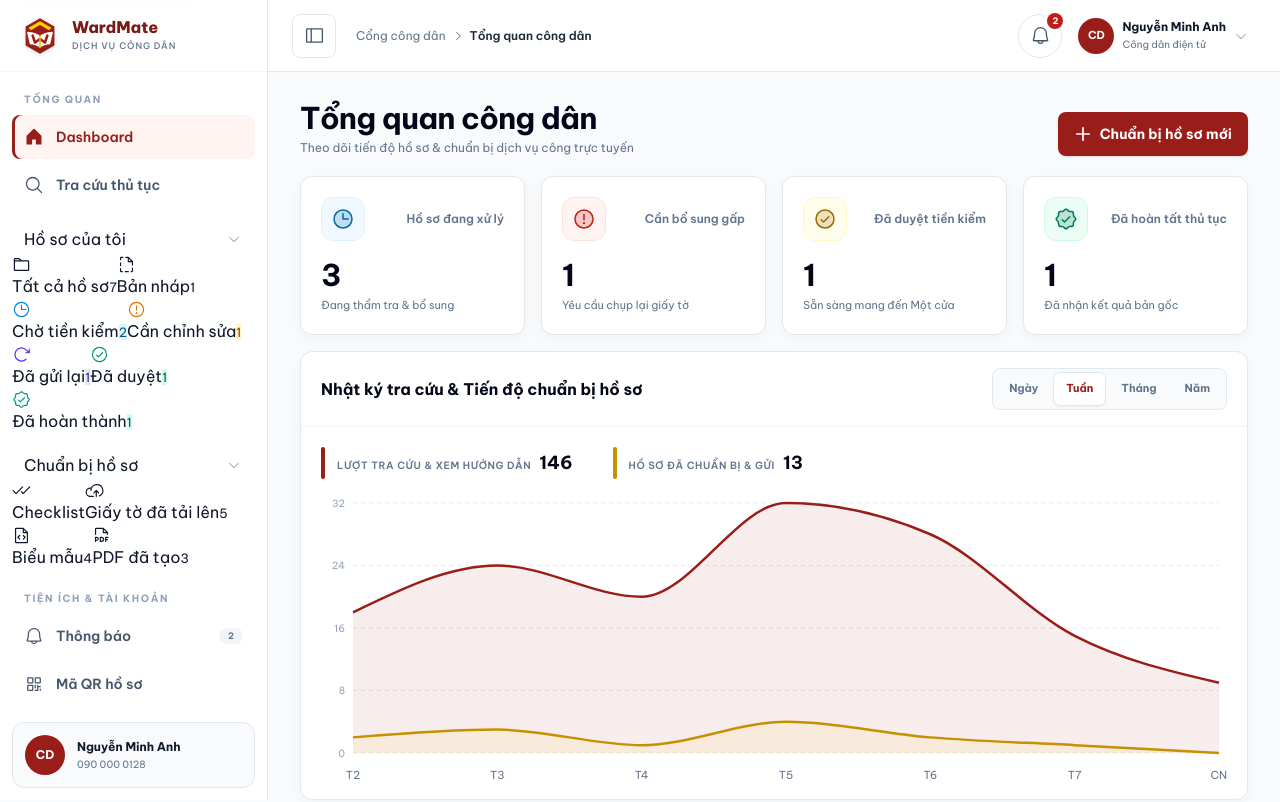
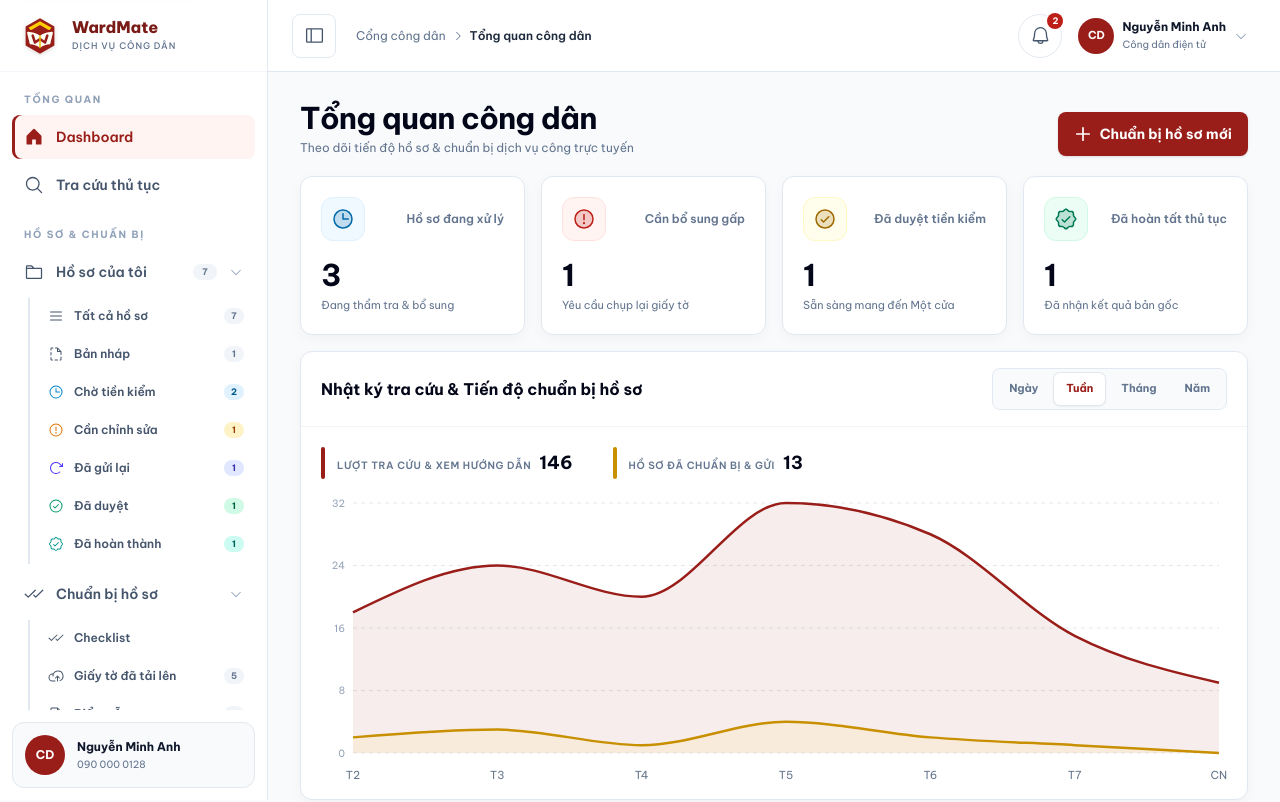
Before and after one commit to wardmate-capstone/wardmate-frontend, a React (Vite) app: page /citizen in a window 1280 px wide. Shown: the top 802 px of the page. Built offline with nearby package versions, Linux system fonts and the light colour scheme.

Commit message:
Edit Citizen

```diff
--- a/src/pages/citizen/CitizenPage.tsx
+++ b/src/pages/citizen/CitizenPage.tsx
@@ -386,60 +386,63 @@ export function CitizenPage() {
             </button>
           </div>
 
-          {/* Nhóm 2: Hồ sơ của tôi */}
+          {/* Nhóm 2: Hồ sơ & Chuẩn bị */}
           <div className="admin-nav-section">
-            <div className="flex items-center justify-between px-3 mb-1">
-              <p className="!m-0">Hồ sơ của tôi</p>
+            <p>Hồ sơ & Chuẩn bị</p>
+
+            {/* Mục cha: Hồ sơ của tôi */}
+            <button
+              type="button"
+              className={`admin-nav-parent ${isDossierSection ? 'is-active' : ''}`}
+              onClick={() => setIsDossiersExpanded((prev) => !prev)}
+              title={sidebarCollapsed ? 'Hồ sơ của tôi' : undefined}
+              aria-expanded={isDossiersExpanded}
+            >
+              <Folder size={20} aria-hidden="true" weight={isDossierSection ? 'fill' : 'regular'} />
+              <span>Hồ sơ của tôi</span>
+              {dossierCounts.all > 0 && <small>{dossierCounts.all}</small>}
               {!sidebarCollapsed && (
+                <CaretDown
+                  size={14}
+                  className={`text-slate-400 transition-transform duration-200 shrink-0 ${
+                    isDossiersExpanded ? '' : '-rotate-90'
+                  }`}
+                />
+              )}
+            </button>
+
+            {/* Các nhánh con của Hồ sơ của tôi */}
+            {(isDossiersExpanded || sidebarCollapsed) && (
+              <div className="admin-subnav-tree">
                 <button
                   type="button"
-                  onClick={() => setIsDossiersExpanded(!isDossiersExpanded)}
-                  className="text-slate-400 hover:text-slate-700 p-0.5 rounded"
-                  aria-label={isDossiersExpanded ? 'Thu gọn hồ sơ' : 'Mở rộng hồ sơ'}
-                >
-                  <CaretDown
-                    size={14}
-                    className={`transition-transform duration-200 ${isDossiersExpanded ? '' : '-rotate-90'}`}
-                  />
-                </button>
-              )}
-            </div>
-
-            {/* Các nhánh con của Hồ sơ của tôi */}
-            {(isDossiersExpanded || sidebarCollapsed) && (
-              <div className="space-y-0.5">
-                <button
-                  type="button"
-                  className={activeSection === 'dossiers_all' ? 'is-active' : ''}
-                  aria-current={activeSection === 'dossiers_all' ? 'page' : undefined}
+                  className={`admin-subnav-btn ${activeSection === 'dossiers_all' ? 'is-active' : ''}`}
                   onClick={() => selectSection('dossiers_all')}
                   title={sidebarCollapsed ? 'Tất cả hồ sơ' : undefined}
                 >
-                  <Folder size={19} aria-hidden="true" weight={activeSection === 'dossiers_all' ? 'fill' : 'regular'} />
+                  <List size={16} aria-hidden="true" />
                   <span>Tất cả hồ sơ</span>
                   {dossierCounts.all > 0 && <small>{dossierCounts.all}</small>}
                 </button>
 
                 <button
                   type="button"
-                  className={activeSection === 'dossiers_draft' ? 'is-active' : ''}
-                  aria-current={activeSection === 'dossiers_draft' ? 'page' : undefined}
+                  className={`admin-subnav-btn ${activeSection === 'dossiers_draft' ? 'is-active' : ''}`}
                   onClick={() => selectSection('dossiers_draft')}
                   title={sidebarCollapsed ? 'Bản nháp' : undefined}
                 >
-                  <FileDashed size={19} aria-hidden="true" />
+                  <FileDashed size={16} aria-hidden="true" />
                   <span>Bản nháp</span>
                   {dossierCounts.draft > 0 && <small>{dossierCounts.draft}</small>}
                 </button>
 
                 <button
                   type="button"
-                  className={activeSection === 'dossiers_pending' ? 'is-active' : ''}
-                  aria-current={activeSection === 'dossiers_pending' ? 'page' : undefined}
+                  className={`admin-subnav-btn ${activeSection === 'dossiers_pending' ? 'is-active' : ''}`}
                   onClick={() => selectSection('dossiers_pending')}
                   title={sidebarCollapsed ? 'Chờ tiền kiểm' : undefined}
                 >
-                  <Clock size={19} aria-hidden="true" className="text-sky-600" />
+                  <Clock size={16} aria-hidden="true" className="text-sky-600" />
                   <span>Chờ tiền kiểm</span>
                   {dossierCounts.pending > 0 && (
                     <small className="!bg-sky-100 !text-sky-800">{dossierCounts.pending}</small>
@@ -448,12 +451,11 @@ export function CitizenPage() {
 
                 <button
                   type="button"
-                  className={activeSection === 'dossiers_need_revision' ? 'is-active' : ''}
-                  aria-current={activeSection === 'dossiers_need_revision' ? 'page' : undefined}
+                  className={`admin-subnav-btn ${activeSection === 'dossiers_need_revision' ? 'is-active' : ''}`}
                   onClick={() => selectSection('dossiers_need_revision')}
                   title={sidebarCollapsed ? 'Cần chỉnh sửa' : undefined}
                 >
-                  <WarningCircle size={19} aria-hidden="true" className="text-amber-600" />
+                  <WarningCircle size={16} aria-hidden="true" className="text-amber-600" />
                   <span>Cần chỉnh sửa</span>
                   {dossierCounts.need_revision > 0 && (
                     <small className="!bg-amber-100 !text-amber-800">{dossierCounts.need_revision}</small>
@@ -462,12 +464,11 @@ export function CitizenPage() {
 
                 <button
                   type="button"
-                  className={activeSection === 'dossiers_resubmitted' ? 'is-active' : ''}
-                  aria-current={activeSection === 'dossiers_resubmitted' ? 'page' : undefined}
+                  className={`admin-subnav-btn ${activeSection === 'dossiers_resubmitted' ? 'is-active' : ''}`}
                   onClick={() => selectSection('dossiers_resubmitted')}
                   title={sidebarCollapsed ? 'Đã gửi lại' : undefined}
                 >
-                  <ArrowClockwise size={19} aria-hidden="true" className="text-indigo-600" />
+                  <ArrowClockwise size={16} aria-hidden="true" className="text-indigo-600" />
                   <span>Đã gửi lại</span>
                   {dossierCounts.resubmitted > 0 && (
                     <small className="!bg-indigo-100 !text-indigo-800">{dossierCounts.resubmitted}</small>
@@ -476,12 +477,11 @@ export function CitizenPage() {
 
                 <button
                   type="button"
-                  className={activeSection === 'dossiers_approved' ? 'is-active' : ''}
-                  aria-current={activeSection === 'dossiers_approved' ? 'page' : undefined}
+                  className={`admin-subnav-btn ${activeSection === 'dossiers_approved' ? 'is-active' : ''}`}
                   onClick={() => selectSection('dossiers_approved')}
                   title={sidebarCollapsed ? 'Đã duyệt' : undefined}
                 >
-                  <CheckCircle size={19} aria-hidden="true" className="text-emerald-600" />
+                  <CheckCircle size={16} aria-hidden="true" className="text-emerald-600" />
                   <span>Đã duyệt</span>
                   {dossierCounts.approved > 0 && (
                     <small className="!bg-emerald-100 !text-emerald-800">{dossierCounts.approved}</small>
@@ -490,12 +490,11 @@ export function CitizenPage() {
 
                 <button
                   type="button"
-                  className={activeSection === 'dossiers_completed' ? 'is-active' : ''}
-                  aria-current={activeSection === 'dossiers_completed' ? 'page' : undefined}
+                  className={`admin-subnav-btn ${activeSection === 'dossiers_completed' ? 'is-active' : ''}`}
                   onClick={() => selectSection('dossiers_completed')}
                   title={sidebarCollapsed ? 'Đã hoàn thành' : undefined}
                 >
-                  <SealCheck size={19} aria-hidden="true" className="text-teal-600" />
+                  <SealCheck size={16} aria-hidden="true" className="text-teal-600" />
                   <span>Đã hoàn thành</span>
                   {dossierCounts.completed > 0 && (
                     <small className="!bg-teal-100 !text-teal-800">{dossierCounts.completed}</small>
@@ -503,72 +502,69 @@ export function CitizenPage() {
                 </button>
               </div>
             )}
-          </div>
-
-          {/* Nhóm 3: Chuẩn bị hồ sơ */}
-          <div className="admin-nav-section">
-            <div className="flex items-center justify-between px-3 mb-1">
-              <p className="!m-0">Chuẩn bị hồ sơ</p>
+
+            {/* Mục cha: Chuẩn bị hồ sơ */}
+            <button
+              type="button"
+              className={`admin-nav-parent mt-2 ${activeSection.startsWith('prep_') ? 'is-active' : ''}`}
+              onClick={() => setIsPrepExpanded((prev) => !prev)}
+              title={sidebarCollapsed ? 'Chuẩn bị hồ sơ' : undefined}
+              aria-expanded={isPrepExpanded}
+            >
+              <Checks size={20} aria-hidden="true" />
+              <span>Chuẩn bị hồ sơ</span>
               {!sidebarCollapsed && (
+                <CaretDown
+                  size={14}
+                  className={`text-slate-400 transition-transform duration-200 shrink-0 ${
+                    isPrepExpanded ? '' : '-rotate-90'
+                  }`}
+                />
+              )}
+            </button>
+
+            {/* Các nhánh con của Chuẩn bị hồ sơ */}
+            {(isPrepExpanded || sidebarCollapsed) && (
+              <div className="admin-subnav-tree">
                 <button
                   type="button"
-                  onClick={() => setIsPrepExpanded(!isPrepExpanded)}
-                  className="text-slate-400 hover:text-slate-700 p-0.5 rounded"
-                  aria-label={isPrepExpanded ? 'Thu gọn chuẩn bị' : 'Mở rộng chuẩn bị'}
-                >
-                  <CaretDown
-                    size={14}
-                    className={`transition-transform duration-200 ${isPrepExpanded ? '' : '-rotate-90'}`}
-                  />
-                </button>
-              )}
-            </div>
-
-            {(isPrepExpanded || sidebarCollapsed) && (
-              <div className="space-y-0.5">
-                <button
-                  type="button"
-                  className={activeSection === 'prep_checklist' ? 'is-active' : ''}
-                  aria-current={activeSection === 'prep_checklist' ? 'page' : undefined}
+                  className={`admin-subnav-btn ${activeSection === 'prep_checklist' ? 'is-active' : ''}`}
                   onClick={() => selectSection('prep_checklist')}
                   title={sidebarCollapsed ? 'Checklist' : undefined}
                 >
-                  <Checks size={19} aria-hidden="true" />
+                  <Checks size={16} aria-hidden="true" />
                   <span>Checklist</span>
                 </button>
 
                 <button
                   type="button"
-                  className={activeSection === 'prep_documents' ? 'is-active' : ''}
-                  aria-current={activeSection === 'prep_documents' ? 'page' : undefined}
+                  className={`admin-subnav-btn ${activeSection === 'prep_documents' ? 'is-active' : ''}`}
                   onClick={() => selectSection('prep_documents')}
                   title={sidebarCollapsed ? 'Giấy tờ đã tải lên' : undefined}
                 >
-                  <CloudArrowUp size={19} aria-hidden="true" />
+                  <CloudArrowUp size={16} aria-hidden="true" />
                   <span>Giấy tờ đã tải lên</span>
                   <small>{citizenDocuments.length}</small>
                 </button>
 
                 <button
                   type="button"
-                  className={activeSection === 'prep_forms' ? 'is-active' : ''}
-                  aria-current={activeSection === 'prep_forms' ? 'page' : undefined}
+                  className={`admin-subnav-btn ${activeSection === 'prep_forms' ? 'is-active' : ''}`}
                   onClick={() => selectSection('prep_forms')}
                   title={sidebarCollapsed ? 'Biểu mẫu' : undefined}
                 >
-                  <FileCode size={19} aria-hidden="true" />
+                  <FileCode size={16} aria-hidden="true" />
                   <span>Biểu mẫu</span>
                   <small>{citizenForms.length}</small>
                 </button>
 
                 <button
                   type="button"
-                  className={activeSection === 'prep_pdfs' ? 'is-active' : ''}
-                  aria-current={activeSection === 'prep_pdfs' ? 'page' : undefined}
+                  className={`admin-subnav-btn ${activeSection === 'prep_pdfs' ? 'is-active' : ''}`}
                   onClick={() => selectSection('prep_pdfs')}
                   title={sidebarCollapsed ? 'PDF đã tạo' : undefined}
                 >
-                  <FilePdf size={19} aria-hidden="true" />
+                  <FilePdf size={16} aria-hidden="true" />
                   <span>PDF đã tạo</span>
                   <small>{citizenPdfs.length}</small>
                 </button>
@@ -576,9 +572,9 @@ export function CitizenPage() {
             )}
           </div>
 
-          {/* Nhóm 4: Tiện ích & Tài khoản */}
+          {/* Nhóm 3: Tiện ích & Cài đặt */}
           <div className="admin-nav-section">
-            <p>Tiện ích & Tài khoản</p>
+            <p>Tiện ích & Cài đặt</p>
             <button
               type="button"
               className={activeSection === 'notifications' ? 'is-active' : ''}
--- a/src/styles/globals.css
+++ b/src/styles/globals.css
@@ -474,7 +474,7 @@
   .admin-nav > button.is-active { @apply bg-red-50 text-red-800; box-shadow: inset 3px 0 0 #991d18; }
   .admin-nav > button > span { @apply min-w-0 flex-1 overflow-hidden whitespace-nowrap; max-width: 170px; opacity: 1; filter: blur(0); transform: translateX(0); transition: max-width 500ms var(--admin-sidebar-ease), opacity 440ms ease 20ms, transform 480ms var(--admin-sidebar-ease) 20ms, filter 440ms ease 20ms; }
   .admin-nav > button > small { @apply grid min-w-6 place-items-center overflow-hidden rounded-full bg-red-800 px-1.5 py-0.5 text-[10px] font-bold text-white; max-width: 32px; opacity: 1; filter: blur(0); transform: scale(1); transition: max-width 470ms var(--admin-sidebar-ease), min-width 470ms var(--admin-sidebar-ease), padding 470ms var(--admin-sidebar-ease), opacity 420ms ease 20ms, transform 450ms var(--admin-sidebar-ease) 20ms, filter 420ms ease 20ms; }
-  .admin-sidebar-user { @apply m-3 flex items-center gap-3 overflow-hidden rounded-xl border border-slate-200 bg-slate-50 p-3; transition: padding 500ms var(--admin-sidebar-ease), gap 470ms var(--admin-sidebar-ease); }
+  .admin-sidebar-user { @apply m-3 flex items-center gap-3 overflow-hidden rounded-xl border border-slate-200 bg-slate-50 p-3 shrink-0; transition: padding 500ms var(--admin-sidebar-ease), gap 470ms var(--admin-sidebar-ease); }
   .admin-sidebar-user > span { @apply grid size-10 shrink-0 place-items-center rounded-full bg-red-800 text-xs font-bold text-white; }
   .admin-sidebar-user > div { @apply min-w-0 overflow-hidden whitespace-nowrap; max-width: 170px; opacity: 1; filter: blur(0); transform: translateX(0); transition: max-width 500ms var(--admin-sidebar-ease), opacity 440ms ease 20ms, transform 480ms var(--admin-sidebar-ease) 20ms, filter 440ms ease 20ms; }
   .admin-sidebar-user strong { @apply block truncate text-xs font-bold text-slate-900; }
@@ -564,12 +564,34 @@
   .admin-nav-section > button > span { @apply min-w-0 flex-1 overflow-hidden whitespace-nowrap; max-width: 170px; opacity: 1; transition: max-width 420ms var(--admin-sidebar-ease), opacity 280ms ease; }
   .admin-nav-section > button > small { @apply grid min-w-6 place-items-center overflow-hidden rounded-full bg-slate-100 px-1.5 py-0.5 text-[9px] font-bold text-slate-500; max-width: 38px; opacity: 1; transition: max-width 380ms var(--admin-sidebar-ease), opacity 260ms ease; }
   .admin-nav-section > button.is-active > small { @apply bg-red-100 text-red-800; }
+  /* Hỗ trợ menu cây đa cấp cho Sidebar (Công dân & Phân hệ) */
+  .admin-nav-parent { @apply mb-1 flex min-h-11 w-full items-center gap-3 rounded-lg px-3 text-left text-sm font-semibold text-slate-700 hover:bg-slate-100 hover:text-slate-950; transition: padding 420ms var(--admin-sidebar-ease), gap 420ms var(--admin-sidebar-ease), background-color 180ms ease, color 180ms ease; }
+  .admin-nav-parent.is-active { @apply bg-red-50 text-red-800; box-shadow: inset 3px 0 0 #991d18; }
+  .admin-nav-parent > span { @apply min-w-0 flex-1 overflow-hidden whitespace-nowrap; max-width: 170px; }
+  .admin-nav-parent > small { @apply grid min-w-6 place-items-center overflow-hidden rounded-full bg-slate-100 px-1.5 py-0.5 text-[9px] font-bold text-slate-500; }
+  .admin-nav-parent.is-active > small { @apply bg-red-100 text-red-800; }
+
+  .admin-subnav-tree { @apply my-1 ml-4 flex flex-col space-y-1 border-l-2 border-slate-200 pl-2; }
+  .admin-subnav-btn { @apply mb-0.5 flex min-h-9 w-full items-center gap-2.5 rounded-lg px-2.5 text-left text-xs font-semibold text-slate-600 hover:bg-slate-100 hover:text-slate-950; transition: all 180ms ease; }
+  .admin-subnav-btn.is-active { @apply bg-red-50 text-red-800 font-bold; box-shadow: inset 3px 0 0 #991d18; }
+  .admin-subnav-btn > span { @apply min-w-0 flex-1 overflow-hidden whitespace-nowrap text-left; max-width: 140px; }
+  .admin-subnav-btn > small { @apply grid min-w-5 place-items-center overflow-hidden rounded-full bg-slate-100 px-1.5 py-0.5 text-[9px] font-bold text-slate-500 shrink-0; }
+  .admin-subnav-btn.is-active > small { @apply bg-red-100 text-red-800; }
+
   @media (min-width: 1024px) {
     .admin-sidebar.is-compact .admin-nav-section { @apply mb-2; }
     .admin-sidebar.is-compact .admin-nav-section > p { @apply m-0; max-height: 0; opacity: 0; }
-    .admin-sidebar.is-compact .admin-nav-section > button { @apply gap-0 px-5; }
+    .admin-sidebar.is-compact .admin-nav-section > button,
+    .admin-sidebar.is-compact .admin-nav-parent { @apply gap-0 px-5; }
     .admin-sidebar.is-compact .admin-nav-section > button > span,
-    .admin-sidebar.is-compact .admin-nav-section > button > small { max-width: 0; min-width: 0; padding-left: 0; padding-right: 0; opacity: 0; }
+    .admin-sidebar.is-compact .admin-nav-section > button > small,
+    .admin-sidebar.is-compact .admin-nav-parent > span,
+    .admin-sidebar.is-compact .admin-nav-parent > small,
+    .admin-sidebar.is-compact .admin-nav-parent > svg:last-child { max-width: 0; min-width: 0; padding-left: 0; padding-right: 0; opacity: 0; }
+    .admin-sidebar.is-compact .admin-subnav-tree { @apply ml-0 border-l-0 pl-0 my-0; }
+    .admin-sidebar.is-compact .admin-subnav-btn { @apply gap-0 px-5 min-h-10 justify-center; }
+    .admin-sidebar.is-compact .admin-subnav-btn > span,
+    .admin-sidebar.is-compact .admin-subnav-btn > small { max-width: 0; min-width: 0; padding-left: 0; padding-right: 0; opacity: 0; display: none; }
   }
   .admin-primary-action { @apply inline-flex min-h-11 w-fit items-center justify-center gap-2 rounded-lg bg-red-800 px-4 text-sm font-bold text-white shadow-sm hover:bg-red-900; }
   .admin-content-card { @apply mt-5; }
```
Also changed, not shown: 1 other file (tests, documents, lock files or other folders).
